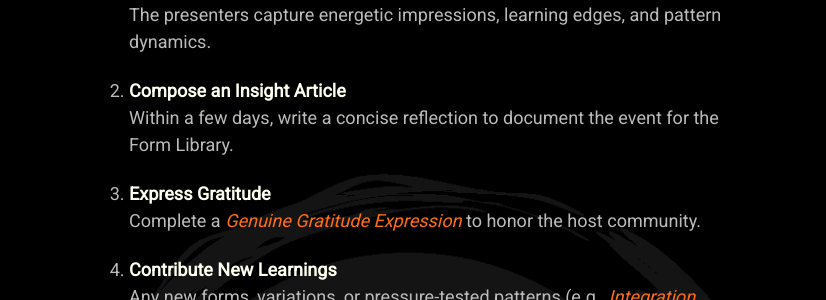
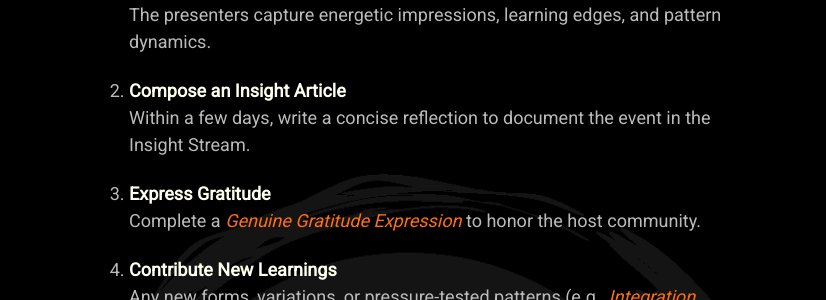
Before and after one commit to mindset-dojo/mindset-dojo.github.io, a Jekyll site: the page built from _forms/metashift-community-demonstration.md, in a window 1280 px wide and 900 px high, scrolled down 2547 px. Shown: the part 153-453 px from the top of the window, without its empty margins (229-1055 px from the left). Built offline with Jekyll 4.4.1, drawn with Linux system fonts in a browser that asks for light colours; some web fonts are replaced.

Commit message:
fix(metashift-community-demonstration): reference of form library instead of insight stream.

```diff
--- a/_forms/metashift-community-demonstration.md
+++ b/_forms/metashift-community-demonstration.md
@@ -84,7 +84,7 @@ A typical session includes:
   The presenters capture energetic impressions, learning edges, and pattern dynamics.
 
 1. **Compose an Insight Article**
-  Within a few days, write a concise reflection to document the event for the Form Library.
+  Within a few days, write a concise reflection to document the event in the Insight Stream.
 
 1. **Express Gratitude**
   Complete a [Genuine Gratitude Expression](../genuine-gratitude-expression/) to honor the host community.
```
